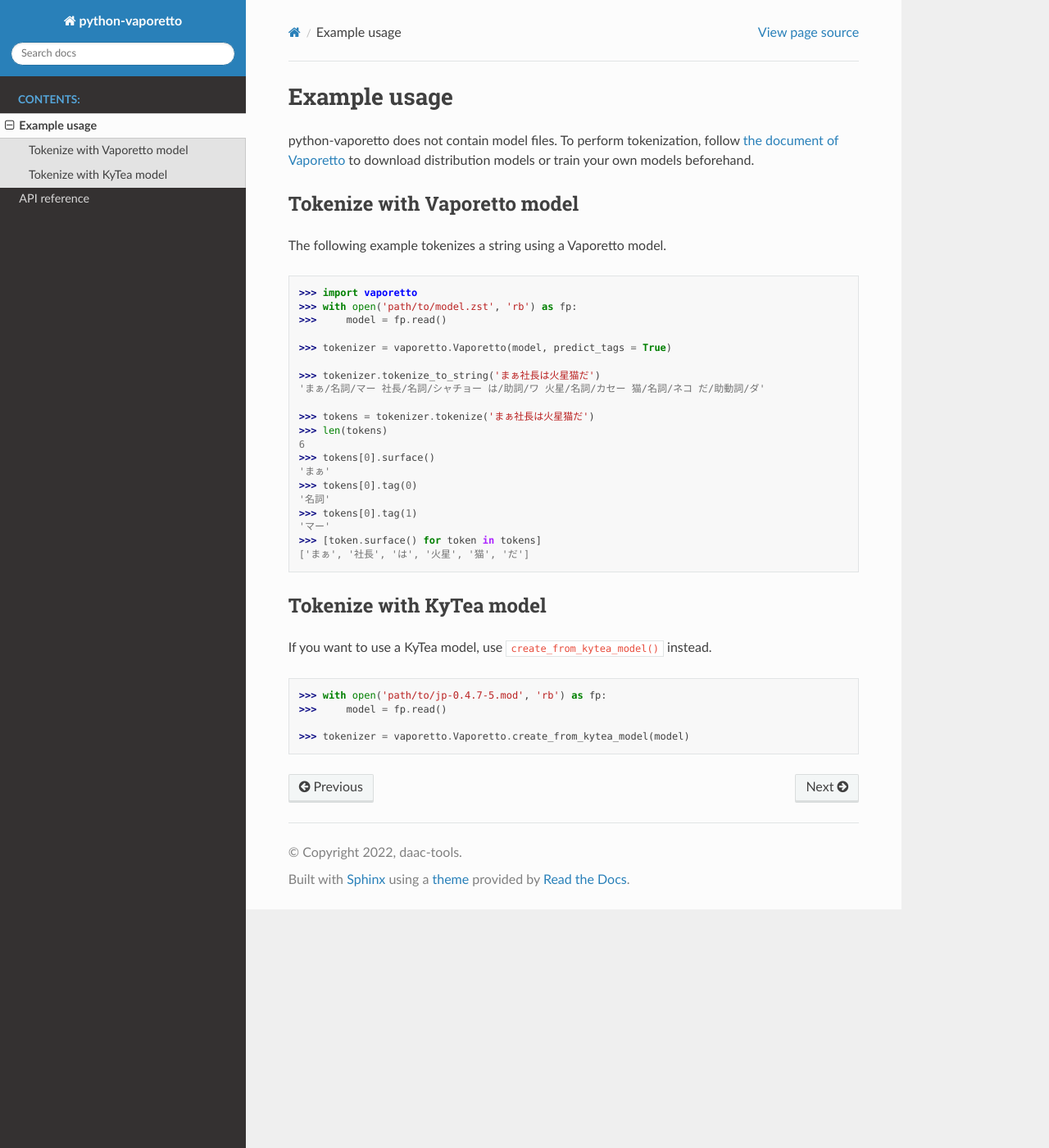
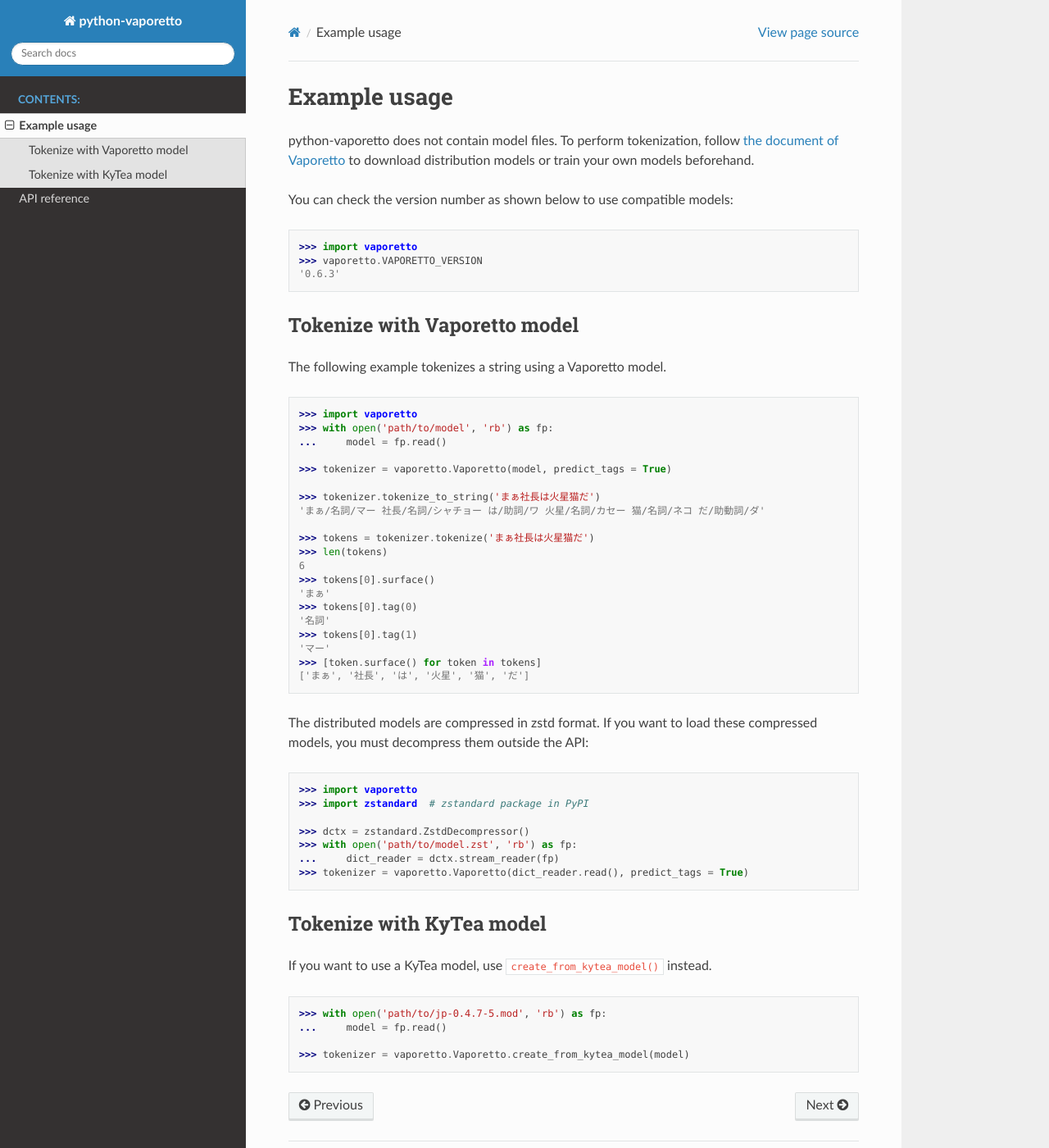
Before and after one commit to daac-tools/python-vaporetto, a Sphinx documentation site: the page built from docs/source/examples.rst, in a window 1280 px wide and 1400 px high. Shown: the whole window at 82% size. Built offline with Sphinx 7.4.7 and the Read the Docs theme 2.0.0, drawn with Linux system fonts in a browser that asks for light colours.

Commit message:
Remove model decompression feature (#10)
* Remove model decompression feature

* fix

* update tests

```diff
--- a/Cargo.toml
+++ b/Cargo.toml
@@ -1,6 +1,6 @@
 [package]
 name = "python-vaporetto"
-version = "0.2.1"
+version = "0.3.0"
 edition = "2021"
 authors = ["Koichi Akabe <vbkaisetsu@gmail.com>"]
 description = "Python wrapper of Vaporetto tokenizer"
@@ -17,6 +17,5 @@ crate-type = ["cdylib"]
 hashbrown = "0.13.2"  # MIT or Apache-2.0
 ouroboros = "0.15.6"  # MIT or Apache-2.0
 pyo3 = { version = "0.18.2", features = ["extension-module"] }  # Apache-2.0
-ruzstd = "0.3.0"  # MIT
 vaporetto_rust = { package = "vaporetto", version = "0.6.3", features = ["kytea"] }  # MIT or Apache-2.0
 vaporetto_rules = "0.6.3"  # MIT or Apache-2.0
--- a/docs/source/examples.rst
+++ b/docs/source/examples.rst
@@ -4,6 +4,14 @@ Example usage
 python-vaporetto does not contain model files. To perform tokenization, follow `the document of
 Vaporetto <https://github.com/daac-tools/vaporetto>`_ to download distribution models or train
 your own models beforehand.
+
+You can check the version number as shown below to use compatible models:
+
+.. code-block:: python
+
+   >>> import vaporetto
+   >>> vaporetto.VAPORETTO_VERSION
+   '0.6.3'
 
 Tokenize with Vaporetto model
 -----------------------------
@@ -33,6 +41,18 @@ The following example tokenizes a string using a Vaporetto model.
    >>> [token.surface() for token in tokens]
    ['まぁ', '社長', 'は', '火星', '猫', 'だ']
 
+The distributed models are compressed in zstd format. If you want to load these compressed models,
+you must decompress them outside the API:
+
+.. code-block:: python
+
+   >>> import vaporetto
+   >>> import zstandard  # zstandard package in PyPI
+
+   >>> dctx = zstandard.ZstdDecompressor()
+   >>> with open('path/to/model.zst', 'rb') as fp:
+   ...     dict_reader = dctx.stream_reader(fp)
+   >>> tokenizer = vaporetto.Vaporetto(dict_reader.read(), predict_tags = True)
 
 Tokenize with KyTea model
 -------------------------
@@ -42,6 +62,6 @@ If you want to use a KyTea model, use ``create_from_kytea_model()`` instead.
 .. code-block:: python
 
     >>> with open('path/to/jp-0.4.7-5.mod', 'rb') as fp:
-    >>>     model = fp.read()
+    ...     model = fp.read()
 
     >>> tokenizer = vaporetto.Vaporetto.create_from_kytea_model(model)
```
Also changed, not shown: other parts of docs/source/examples.rst (+2 -2 lines), README.md (+28 -1 lines), requirements-dev.txt (+4 -3 lines), 3 other files.
